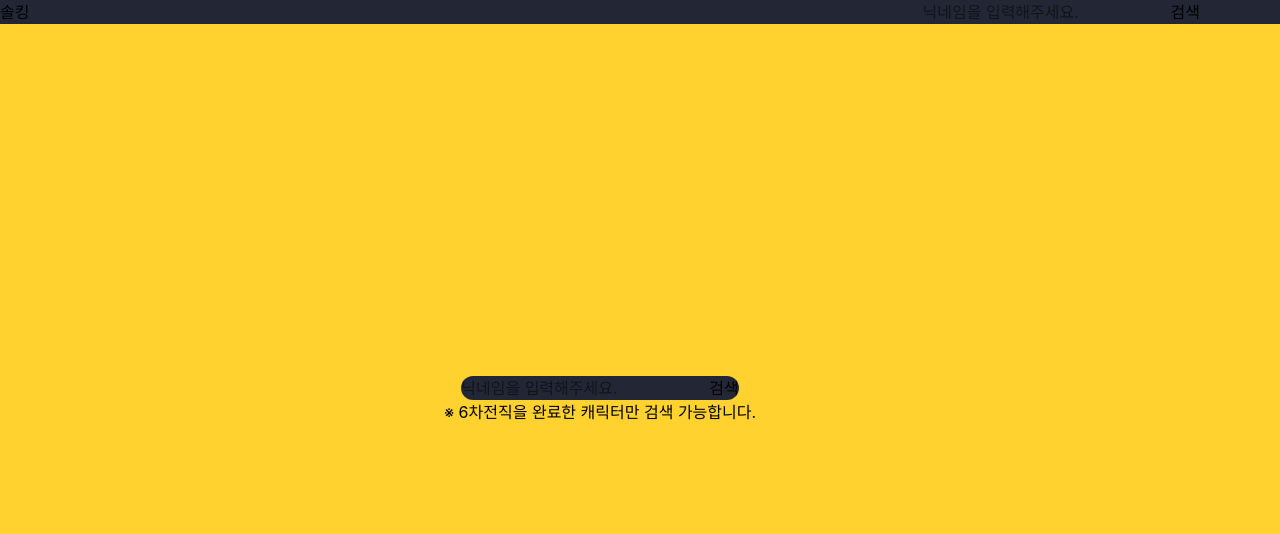
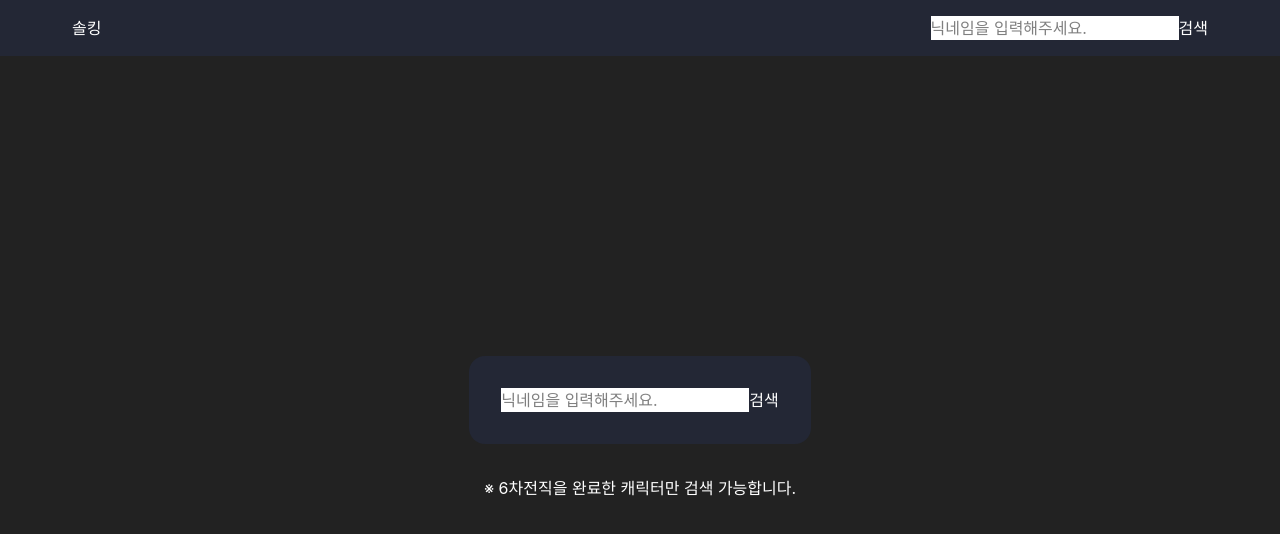
Before and after one commit to jhyoon97/solking, a Next.js app: page / in a window 1280 px wide. Shown: the top 534 px of the page. Built offline with nearby package versions, Linux system fonts and the light colour scheme; no server answers; a web font is replaced by a local one.

Commit message:
tailwind 마이그레이션 완료

```diff
--- a/src/components/Search.tsx
+++ b/src/components/Search.tsx
@@ -17,7 +17,11 @@ const Search = () => {
         formRef.current?.reset();
       }}
     >
-      <input ref={inputRef} placeholder="닉네임을 입력해주세요." />
+      <input
+        ref={inputRef}
+        className="bg-white"
+        placeholder="닉네임을 입력해주세요."
+      />
       <button type="submit" className="text-white border-[1px solid white]">
         검색
       </button>
--- a/src/components/Skill.tsx
+++ b/src/components/Skill.tsx
@@ -1,4 +1,4 @@
-import { BiSolidLock } from 'react-icons/bi';
+import { RiLock2Fill } from '@react-icons/all-files/ri/RiLock2Fill';
 
 // types
 import type { SkillPosition } from '@/types/app';
@@ -31,16 +31,16 @@ const Skill = ({ variant, name, level, icon, position }: Props) => {
       style={{
         top: position.y,
         left: position.x,
-        backgroundImage: `url(${background}) no-repeat`,
+        background: `url("${background}") no-repeat`,
       }}
     >
       {!icon && (
-        <div className="absolute top-[50%] left-[50%] translate-[-50%, -50%] drop-shadow-[0 0 2px rgba(155, 155, 155, 0.5)]">
-          <BiSolidLock color="rgba(255, 255, 255, 0.3)" size="35" />
+        <div className="absolute top-[50%] left-[50%] translate-x-[-50%] translate-y-[-50%] filter-[drop-shadow(0_0_2px_rgba(155,155,155,0.5))]">
+          <RiLock2Fill color="rgba(255, 255, 255, 0.3)" size="35" />
         </div>
       )}
       {icon && (
-        <span className="m-[14px 0 2px] p-[1px 0] w-[30px] bg-[rgba(0, 0, 0, 0.4)] rounded-[1rem] shadow-[rgba(255, 255, 255, 1) 0 0 2px] leading-[1] text-[0.8rem] font-light text-white text-center">
+        <span className="shadow-[0px_0px_2px_rgba(255,255,255,1)] mt-[14px] mx-0 mb-[2px] py-[1px] px-0 w-[30px] bg-[rgba(0,0,0,0.4)] rounded-[1rem] leading-[1] text-[0.8rem] font-light text-white text-center">
           {level}
         </span>
       )}
--- a/src/layouts/Default.tsx
+++ b/src/layouts/Default.tsx
@@ -9,9 +9,9 @@ interface Props {
 
 const Layout = ({ children }: Props) => {
   return (
-    <div className="w-full h-full bg-amber-300">
+    <div className="w-full h-full">
       <header className="z-[2] fixed top-0 left-0 w-full bg-[#232735]">
-        <div className="flex flex-row justify-between items-center m-[0 auto] p-[1rem 2rem] w-full max-w-[1200px]">
+        <div className="flex flex-row justify-between items-center my-0 mx-auto py-[1rem] px-[2rem] w-full max-w-[1200px]">
           <Link className="text-white text-[1rem]" href="/">
             <h1>솔킹</h1>
           </Link>
@@ -19,8 +19,8 @@ const Layout = ({ children }: Props) => {
           <Search />
         </div>
       </header>
-      <div className="z-[1] pt-[calc(1.5rem + 2rem)] w-full h-full">
-        <main className="m-[0 auto] w-full max-w-[1200px] h-full">
+      <div className="z-[1] pt-[3.5rem] w-full h-full">
+        <main className="my-0 mx-auto w-full max-w-[1200px] h-full">
           {children}
         </main>
       </div>
--- a/src/pages/character/[nickname].tsx
+++ b/src/pages/character/[nickname].tsx
@@ -60,6 +60,11 @@ const commonPositions: Array<SkillPosition> = [
   { x: 373, y: 346 },
   { x: 408, y: 406 },
 ];
+
+const summaryStyles = {
+  item: 'flex flex-row items-center',
+  text: 'ml-[0.5rem]',
+};
 
 const Page = ({
   nickname,
@@ -137,10 +142,7 @@ const Page = ({
               </span>
             </div>
 
-            <div
-              className="relative mb-[1rem] w-[506px] h-[507px] bg-[#232735] rounded-[1rem]"
-              style={{ background: "url('/matrix.png') no-repeat" }}
-            >
+            <div className="relative mb-[1rem] w-[506px] h-[507px] bg-[#232735] bg-[url('/matrix.png')] bg-cover bg-no-repeat rounded-[1rem]">
               {viSkills
                 .concat(
                   new Array(6 - viSkills.length).fill({
@@ -215,15 +217,9 @@ const Page = ({
                 })}
             </div>
 
-            <ul
-              className={clsx([
-                'flex flex-row justify-around items-center p-[1rem] w-[506px] bg-[#232735] rounded-[1rem] text-white',
-                '[dl]:(flex flex-row)',
-                '[dd]:(ml-[0.5rem])',
-              ])}
-            >
+            <ul className="flex flex-row justify-around items-center p-[1rem] w-[506px] bg-[#232735] rounded-[1rem] text-white">
               <li>
-                <dl>
+                <dl className={summaryStyles.item}>
                   <dt>
                     <img
                       alt="솔 에르다"
@@ -232,11 +228,11 @@ const Page = ({
                       height="33"
                     />
                   </dt>
-                  <dd>{total.erda}</dd>
+                  <dd className={summaryStyles.text}>{total.erda}</dd>
                 </dl>
               </li>
               <li>
-                <dl>
+                <dl className={summaryStyles.item}>
                   <dt>
                     <img
                       alt="솔 에르다"
@@ -245,7 +241,7 @@ const Page = ({
                       height="31"
                     />
                   </dt>
-                  <dd>{total.peace}</dd>
+                  <dd className={summaryStyles.text}>{total.peace}</dd>
                 </dl>
               </li>
             </ul>
--- a/src/pages/globals.css
+++ b/src/pages/globals.css
@@ -1,10 +1,6 @@
 @import 'tailwindcss';
 
 * {
-  margin: 0;
-  padding: 0;
-  font: inherit;
-  color: inherit;
   font-family:
     Pretendard,
     -apple-system,
@@ -20,10 +16,6 @@
     'Segoe UI Emoji',
     'Segoe UI Symbol',
     sans-serif;
-  font-size: inherit;
-}
-code[class*='language-'] * {
-  font-family: inherit;
 }
 *,
 :after,
```
Also changed, not shown: package.json (+7 -7 lines), 1 other file (tests, documents, lock files or other folders).
